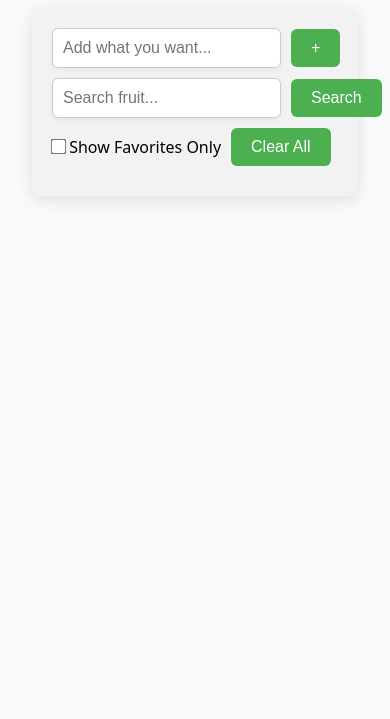
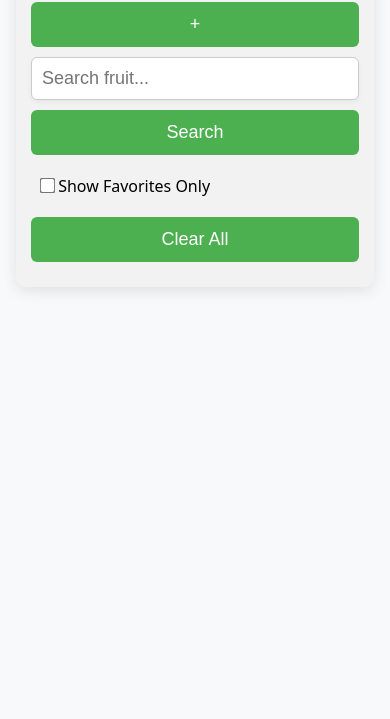
Before and after one commit to theTarunsagwal/Array-fillter, a plain HTML site: page index.html in a window 390 px wide. Shown: the part 125-844 px from the top of the page. Drawn offline with nearby package versions, Linux system fonts and the light colour scheme; a web font is replaced by a local one.

Commit message:
responsive

```diff
--- a/index.html
+++ b/index.html
@@ -222,6 +222,55 @@
         .fav-item p {
             background-color: #fff3b0;
         }
+
+        @media (max-width: 500px) {
+    body {
+        padding: 1rem;
+    }
+    .array_list-item h1{
+        font-size: 21px;
+    }
+
+    .list-item_style {
+        max-width: 100%;
+        padding: 15px;
+    }
+
+    .input-group {
+        flex-direction: column;
+        align-items: stretch;
+    }
+
+    .input-group input,
+    .input-group button {
+        width: 100%;
+    }
+
+    #add,
+    #btn,
+    #clearAll {
+        padding: 12px;
+        font-size: 18px;
+    }
+
+    #name,
+    #search {
+        font-size: 18px;
+    }
+
+    #list p {
+        scale: 1;
+        padding-left: 30px;
+    }
+    .input-group label{
+        padding: 10px;
+    }
+
+    input#showFavorites {
+    width: auto;
+}
+}
+
     </style>
     </head>
 
```
